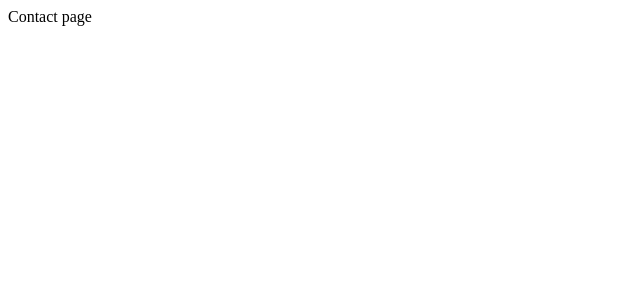
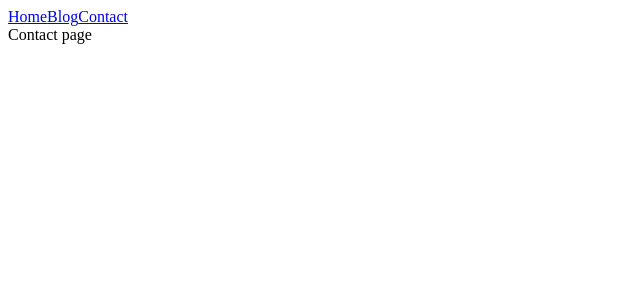
Before and after one commit to manbow1206/next-hp, a Next.js app: page /contact-page in a window 1280 px wide. Shown: the top 300 px of the page, without its empty margins (0-640 px from the left). Built offline with nearby package versions, Linux system fonts and the light colour scheme.

Commit message:
[add]contact-page import Layout component

```diff
--- a/pages/contact-page.js
+++ b/pages/contact-page.js
@@ -1,4 +1,5 @@
+import Layout from "../components/Layout";
 export const Contact = () => {
-  return <div>Contact page</div>;
+  return <Layout title="Contact">Contact page</Layout>;
 };
 export default Contact;
```
